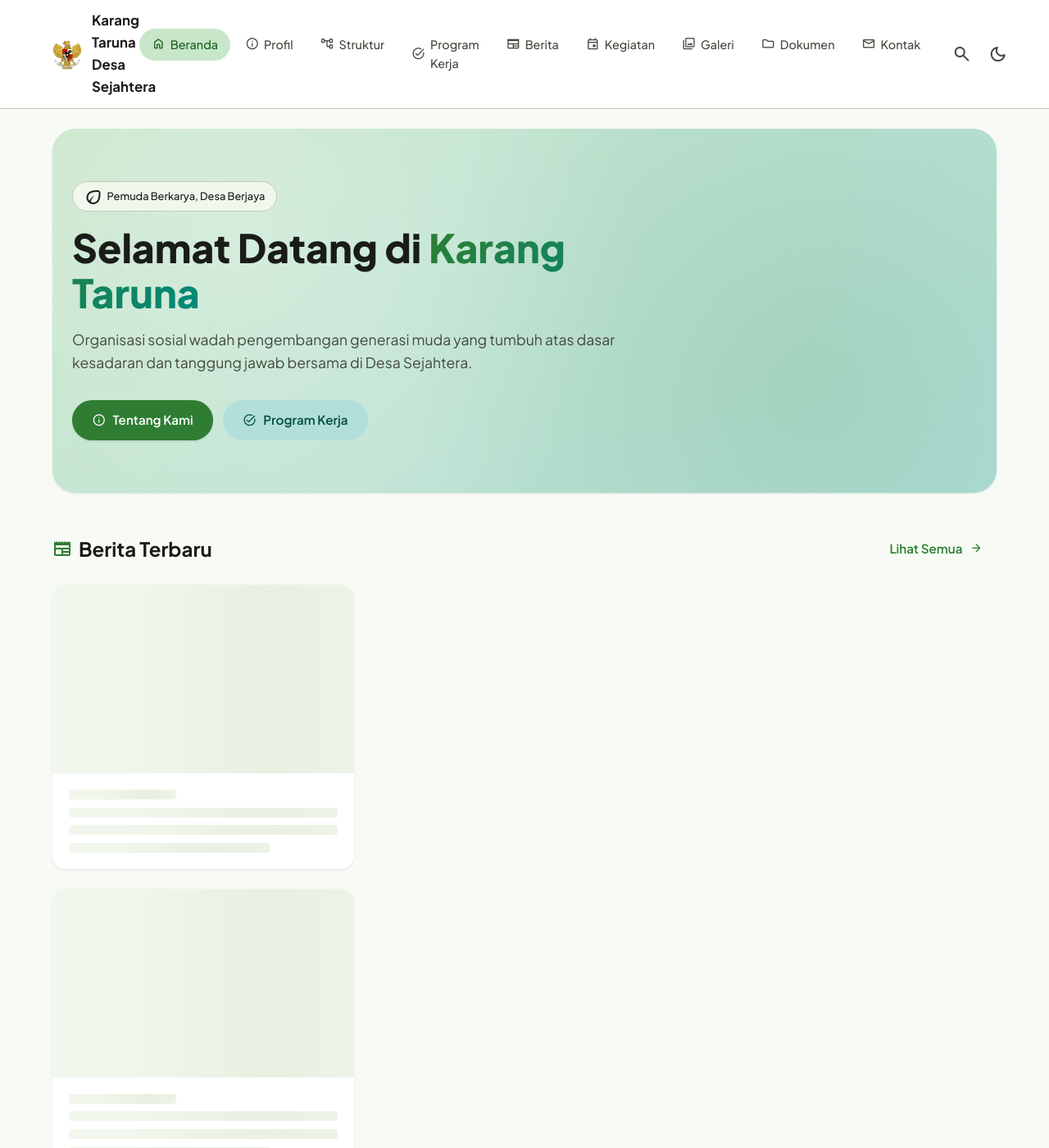
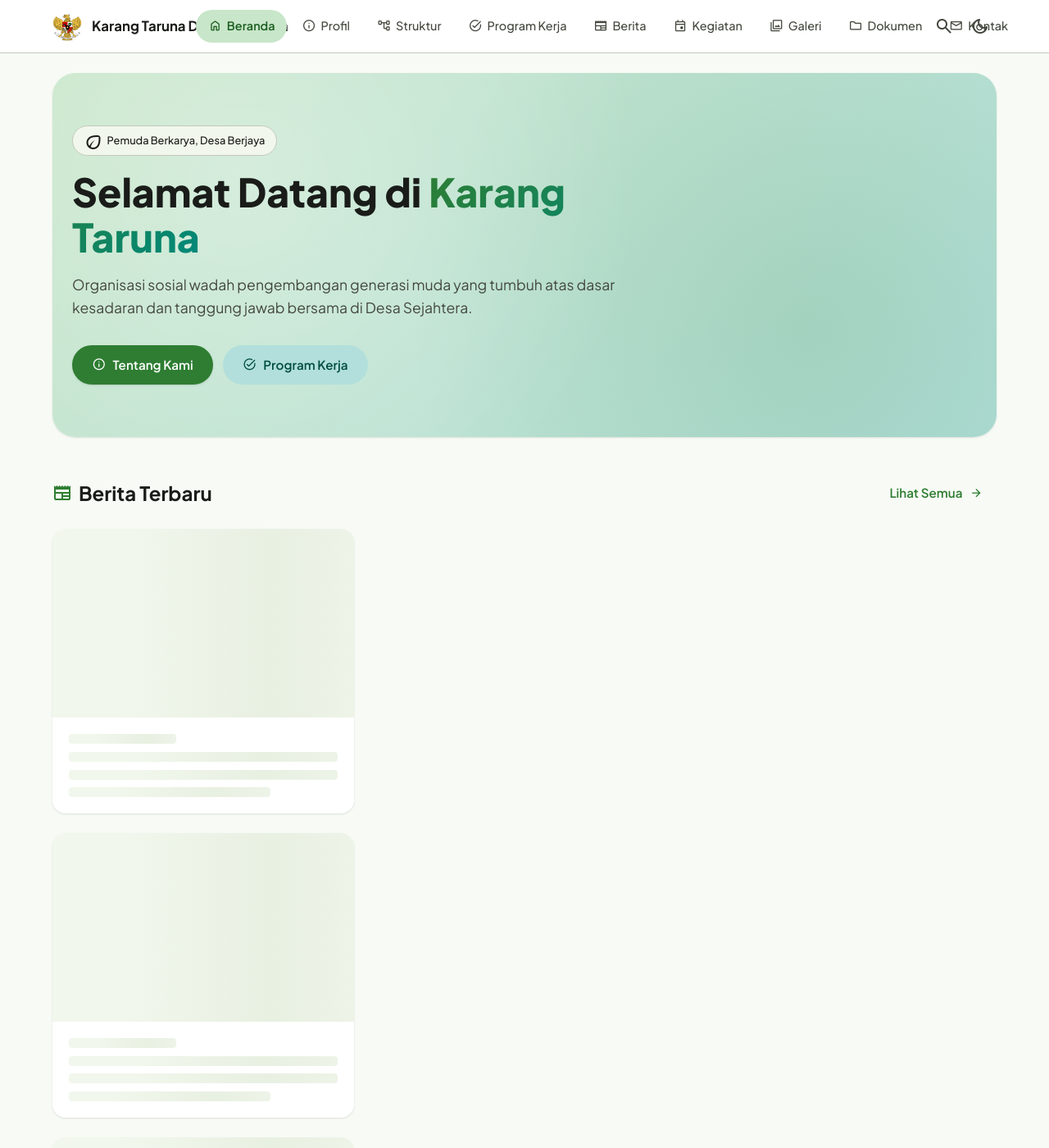
Before and after one commit to greenblog-dev/greenblog-dev.github.io, a Jekyll site: the page built from index.html, in a window 1280 px wide and 1400 px high. Shown: the whole window at 82% size. Built offline with Jekyll 4.4.1, drawn with Linux system fonts in a browser that asks for light colours.

Commit message:
Update _layout.scss

```diff
--- a/_sass/_layout.scss
+++ b/_sass/_layout.scss
@@ -1,11 +1,245 @@
-// App Bar
+// ============================================================
+//  APP BAR — FIXED: Desktop compact + Mobile menu visible
+// ============================================================
 .md3-app-bar {
-  position: sticky; top: 0; z-index: 100;
+  position: sticky;
+  top: 0;
+  z-index: 1000; // 🔥 PENTING: harus paling atas
   background: var(--md-surface-1);
   border-bottom: 1px solid var(--md-outline-variant);
   backdrop-filter: blur(12px);
   -webkit-backdrop-filter: blur(12px);
 }
+
+.app-bar-inner {
+  max-width: var(--container);
+  margin: 0 auto;
+  display: flex;
+  align-items: center;
+  gap: 0.75rem;
+  padding: 0.5rem 1.25rem;
+  height: 64px;
+}
+
+.brand {
+  display: flex;
+  align-items: center;
+  gap: 0.65rem;
+  color: var(--md-on-surface);
+  font-weight: 700;
+  flex-shrink: 0;
+  text-decoration: none;
+  img {
+    border-radius: 50%;
+    width: 36px;
+    height: 36px;
+  }
+  .brand-text {
+    font-size: 1rem;
+    white-space: nowrap;
+  }
+}
+
+// 🔥 PRIMARY NAV — Desktop: compact, centered, tidak melebar
+.primary-nav {
+  display: flex;
+  justify-content: center;
+  flex: 1 1 auto;
+  min-width: 0; // 🔥 PENTING: mencegah overflow
+}
+
+.nav-list {
+  display: flex;
+  gap: 0.15rem; // 🔥 diperkecil agar compact
+  list-style: none;
+  margin: 0;
+  padding: 0;
+  align-items: center;
+}
+
+.nav-link {
+  display: inline-flex;
+  align-items: center;
+  gap: 0.3rem;
+  padding: 0.5rem 0.75rem; // 🔥 diperkecil
+  border-radius: var(--md-radius-xl);
+  color: var(--md-on-surface-variant);
+  font-weight: 500;
+  font-size: 0.85rem; // 🔥 font lebih kecil
+  transition: all 0.2s;
+  white-space: nowrap;
+  text-decoration: none;
+
+  .material-symbols-rounded {
+    font-size: 1.05rem;
+  }
+
+  &:hover {
+    background: var(--md-surface-2);
+    color: var(--md-on-surface);
+  }
+
+  &.active {
+    background: var(--md-primary-container);
+    color: var(--md-on-primary-container);
+    font-weight: 600;
+  }
+}
+
+.app-bar-actions {
+  display: flex;
+  gap: 0.25rem;
+  flex-shrink: 0;
+  align-items: center;
+  position: relative;
+  z-index: 1002; // 🔥 Pastikan di atas nav mobile
+}
+
+// Tombol menu — SELALU ada di DOM, hanya tampil di mobile
+.menu-toggle {
+  display: none; // default: hidden di desktop
+  width: 40px;
+  height: 40px;
+  border-radius: 50%;
+  background: transparent;
+  border: none;
+  cursor: pointer;
+  color: var(--md-on-surface);
+  align-items: center;
+  justify-content: center;
+  transition: background 0.2s;
+  position: relative;
+  z-index: 1002; // 🔥 di atas nav mobile
+
+  &:hover {
+    background: var(--md-surface-2);
+  }
+
+  .material-symbols-rounded {
+    font-size: 1.5rem;
+    transition: transform 0.3s;
+  }
+
+  // Animasi jadi "X" saat menu terbuka
+  &[aria-expanded="true"] .material-symbols-rounded {
+    transform: rotate(90deg);
+  }
+}
+
+// ============================================================
+//  RESPONSIVE — Tablet & Mobile
+// ============================================================
+
+// Tablet: sembunyikan text pada beberapa link jika sempit
+@media (max-width: 1100px) and (min-width: 769px) {
+  .nav-link {
+    padding: 0.5rem 0.6rem;
+    font-size: 0.8rem;
+    gap: 0.2rem;
+
+    .material-symbols-rounded {
+      font-size: 1rem;
+    }
+  }
+  .brand-text {
+    display: none; // sembunyikan text brand di tablet
+  }
+}
+
+// Mobile: tampilkan hamburger, sembunyikan nav
+@media (max-width: 768px) {
+  .app-bar-inner {
+    padding: 0.5rem 0.75rem;
+    gap: 0.5rem;
+  }
+
+  .menu-toggle {
+    display: inline-flex; // 🔥 PENTING: tampilkan di mobile
+  }
+
+  .brand .brand-text {
+    display: none; // sembunyikan text brand
+  }
+
+  .brand img {
+    width: 32px;
+    height: 32px;
+  }
+
+  // 🔥 NAV MOBILE — slide dari kiri dengan backdrop
+  .primary-nav {
+    position: fixed;
+    top: 0;
+    left: 0;
+    bottom: 0;
+    width: min(300px, 85vw);
+    max-width: 300px;
+    background: var(--md-surface-1);
+    padding: 5rem 1rem 2rem;
+    transform: translateX(-100%);
+    transition: transform 0.3s cubic-bezier(0.4, 0, 0.2, 1);
+    overflow-y: auto;
+    justify-content: flex-start;
+    box-shadow: var(--md-elevation-3);
+    z-index: 1001;
+    border-right: 1px solid var(--md-outline-variant);
+  }
+
+  .primary-nav.open {
+    transform: translateX(0);
+  }
+
+  .nav-list {
+    flex-direction: column;
+    width: 100%;
+    gap: 0.25rem;
+  }
+
+  .nav-link {
+    padding: 0.85rem 1rem;
+    border-radius: var(--md-radius-md);
+    font-size: 0.95rem;
+    width: 100%;
+    justify-content: flex-start;
+
+    .material-symbols-rounded {
+      font-size: 1.25rem;
+    }
+  }
+}
+
+// Backdrop overlay untuk mobile menu
+.nav-backdrop {
+  display: none;
+  position: fixed;
+  inset: 0;
+  background: rgba(0, 0, 0, 0.5);
+  z-index: 1000;
+  opacity: 0;
+  transition: opacity 0.3s;
+  backdrop-filter: blur(2px);
+
+  &.visible {
+    display: block;
+    opacity: 1;
+  }
+}
+
+// Small mobile: kompakkan lagi
+@media (max-width: 400px) {
+  .app-bar-inner {
+    padding: 0.5rem;
+  }
+  .app-bar-actions {
+    gap: 0;
+  }
+  .icon-btn {
+    width: 36px;
+    height: 36px;
+  }
+}
+
+
 .app-bar-inner {
   max-width: var(--container); margin: 0 auto;
   display: flex; align-items: center; gap: 1rem;
```
